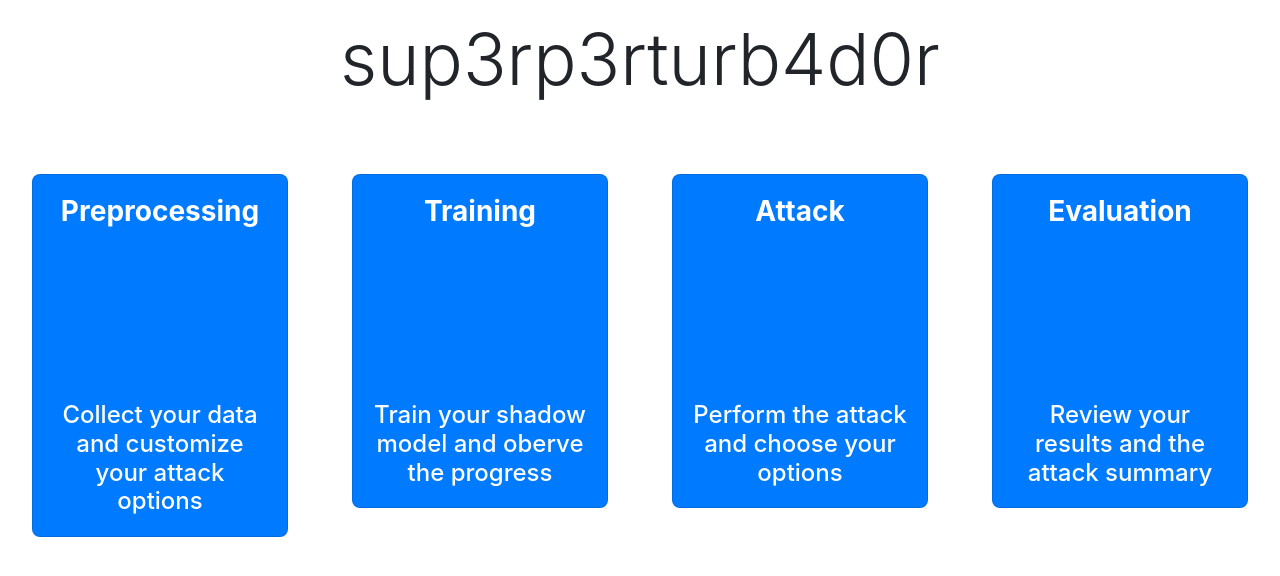
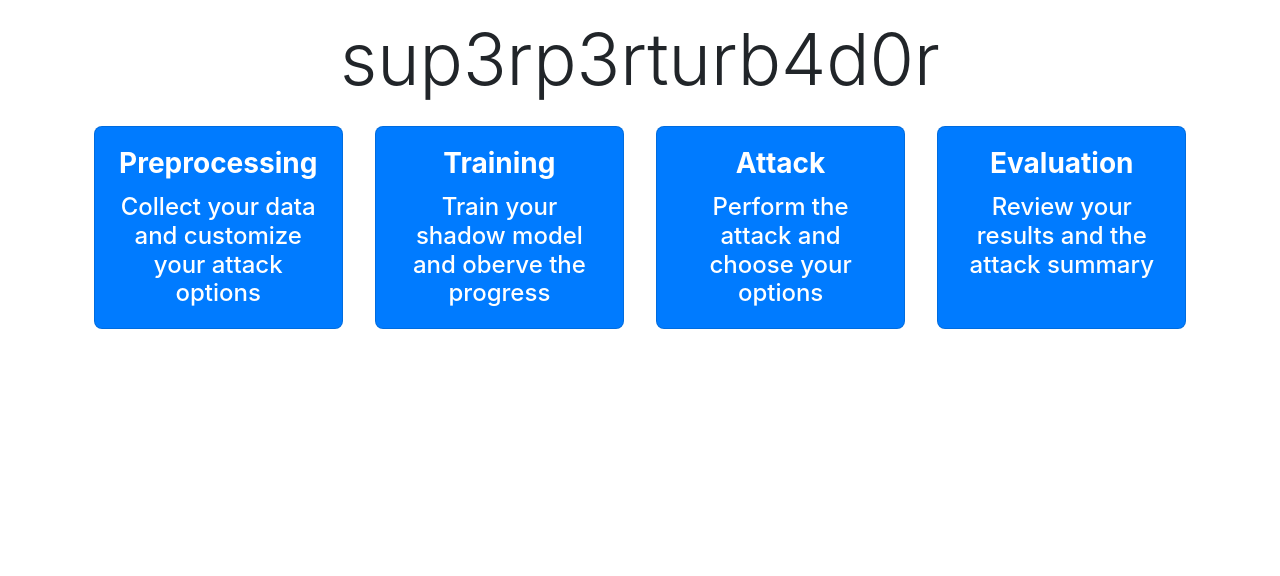
Before and after one commit to LPirch/informaticup2019, a Django app: page / in a window 1280 px wide. Shown: the top 576 px of the page. Run offline with Django 3.2, Linux system fonts and the light colour scheme; some libraries are stand-ins or nearby versions.

Commit message:
refactor mainview

```diff
--- /dev/null
+++ b/static/css/base.css
@@ -0,0 +1,9 @@
+html, body {
+    min-width: 100%;
+    max-width: 100%;
+    min-height: 100%;
+    max-height: 100%;
+
+    overflow-x: hidden;
+    overflow-y: hidden;
+}
--- a/static/css/mainview.css
+++ b/static/css/mainview.css
@@ -1,83 +1,28 @@
-html, body {
-    min-width: 100%;
-    max-width: 100%;
-    min-height: 100%;
-    max-height: 100%;
-
-    overflow-x: hidden;
-    overflow-y: hidden;
-}
-
-.horizontal-list-group-item {
-    float: left;
-}
-
-.flex-vertical-page-layout {
-    display: flex;
-    flex-direction: column;
-    align-items: stretch;
-    justify-content: flex-start;
-}
-
-.center-flex {
-    display: flex;
-    flex-flow: row wrap;
-    justify-content: space-around;
-    align-items: stretch;
-}
-
-.center-flex > div {
-    flex-basis: 20%;
-    height: 100%;
-    min-height: 100%;
-    text-align: center;
-}
-
-.vertical-flex {
-    display: flex;
-    flex-direction: column;
-    flex-wrap: nowrap;
-    justify-content: space-between;
-}
-
-.vertical-flex-outer {
-    display: flex;
-    flex-direction: column;
-    flex-wrap: nowrap;
-    justify-content: center;
-}
-
-.spacer-top {
-    margin-top: 3em;
-}
-
-.fill-width {
-    width: 100%;
-    min-width: 100%;
-    margin-right: 0px;
-    margin-left: 0px;
-}
-
-.fill-height {
-    min-height: 100%;
-    height: 100%;
-}
-
-.card-bold {
-    font-weight: bold;
-}
-
 .card-body > i {
     font-size: 5em;
     margin-top: 1em;
     margin-bottom: 1em;
 }
 
-.card-body > h3 {
-    vertical-align: middle;
-    min-height: 1em;
+#maincontainer {
+    display: flex;
+    flex-flow: row nowrap;
+    justify-content: center;
+    text-align: center;
+    padding-left: 2em;
+    padding-right: 2em;
 }
+
 
 .card {
     border-radius: 0.5em !important;
+    width: 20%;
 }
+
+.card-title {
+    font-weight: bold !important;
+}
+
+.btn-nav {
+    min-height: 100%;
+}
--- a/templates/base.html
+++ b/templates/base.html
@@ -9,7 +9,7 @@
     <link rel="stylesheet" href="{% static 'css/bootstrap.min.css' %}">
     <link rel="stylesheet" href="{% static 'css/fontawesome/css/all.min.css' %}">
     <link rel="stylesheet" href="{% static 'css/bootswatch.min.css' %}">
-    <link rel="stylesheet" href="{% static 'css/mainview.css' %}">
+    <link rel="stylesheet" href="{% static 'css/base.css' %}">
     <link rel="stylesheet" href="{% static 'css/nav.css' %}">
     {% block additional_css %}
     {% endblock %}
--- a/templates/mainview/index.html
+++ b/templates/mainview/index.html
@@ -1,38 +1,39 @@
 {% extends "welcome.html" %}
 {% block content %}
-<div class="vertical-flex-outer fill-width spacer-top">
-  <div class="row center-flex fill-width">
+<div class="spacer-top"></div>
+<div class="">
+  <div class="row" id="maincontainer">
     <div class="card text-white bg-primary m-3">
-      <a class="btn-nav fill-height" href="/preprocess">
-        <div class="card-body vertical-flex">
-          <h3 class="card-title card-bold">Preprocessing</h3>
+      <a class="btn-nav" href="/preprocess">
+        <div class="card-body ">
+          <h3 class="card-title">Preprocessing</h3>
           <i class="fas fa-cogs"></i>
           <h4 class="card-text">Collect your data and customize your attack options</h4>
         </div>
       </a>
     </div>
     <div class="card btn-nav text-white bg-primary m-3">
-      <a class="btn-nav fill-height" href="/train">
-        <div class="card-body vertical-flex">
-          <h3 class="card-title card-bold">Training</h3>
+      <a class="btn-nav" href="/train">
+        <div class="card-body ">
+          <h3 class="card-title">Training</h3>
           <i class="fas fa-brain"></i>
           <h4 class="card-text">Train your shadow model and oberve the progress</h4>
         </div>
       </a>
     </div>
     <div class="card btn-nav text-white bg-primary m-3">
-      <a class="btn-nav fill-height" href="/attack">
-        <div class="card-body vertical-flex">
-          <h3 class="card-title card-bold">Attack</h3>
+      <a class="btn-nav" href="/attack">
+        <div class="card-body ">
+          <h3 class="card-title">Attack</h3>
           <i class="fas fa-bolt"></i>
           <h4 class="card-text">Perform the attack and choose your options</h4>
         </div>
       </a>
     </div>
     <div class="card btn-nav text-white bg-primary m-3">
-      <a class="btn-nav fill-height" href="/evaluation">
-        <div class="card-body vertical-flex">
-          <h3 class="card-title card-bold">Evaluation</h3>
+      <a class="btn-nav" href="/evaluation">
+        <div class="card-body ">
+          <h3 class="card-title">Evaluation</h3>
           <i class="fas fa-check-double"></i>
           <h4 class="card-text">Review your results and the attack summary</br></h4>
         </div>
--- a/templates/welcome.html
+++ b/templates/welcome.html
@@ -5,10 +5,11 @@
 <head>
     <title>{% block title %}sup3rp3rturb4d0r pr3pr0c3ss1ng{% endblock %}</title>
 
+    <link rel="shortcut icon" href="{% static 'favicon/favicon.ico' %}"/>
     <link rel="stylesheet" href="{% static 'css/bootstrap.min.css' %}">
-    <link rel="stylesheet" href="{% static 'css/bootstrap-theme.min.css' %}">
+    <link rel="stylesheet" href="{% static 'css/fontawesome/css/all.min.css' %}">
     <link rel="stylesheet" href="{% static 'css/bootswatch.min.css' %}">
-    <link rel="stylesheet" href="{% static 'css/fontawesome/css/all.min.css' %}">
+    <link rel="stylesheet" href="{% static 'css/base.css' %}">
     <link rel="stylesheet" href="{% static 'css/mainview.css' %}">
     <link rel="stylesheet" href="{% static 'css/nav.css' %}">
 </head>
```
